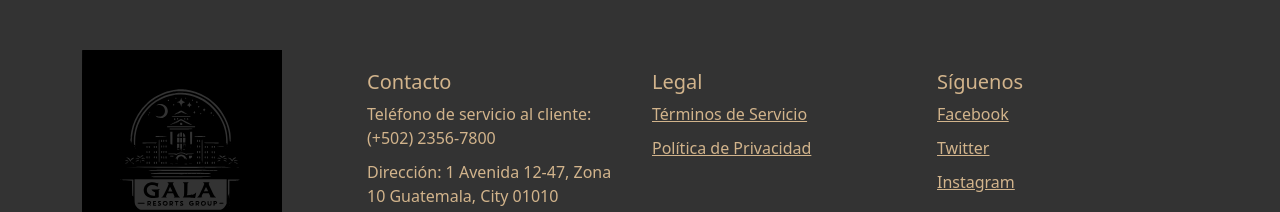
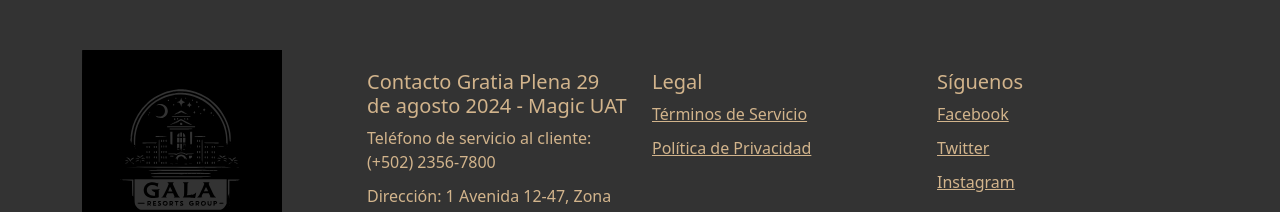
Before and after one commit to PM-Organization/ARQ, a React (Create React App) app in the folder Hotel/frontend/sistema_hoteles/: page / in a window 1280 px wide. Shown: the part 594-806 px from the top of the page. Built offline with nearby package versions, Linux system fonts and the light colour scheme; no server answers.

Commit message:
Nuevo cambio en Footer en la rama uat

```diff
--- a/Hotel/frontend/sistema_hoteles/src/components/Footer.jsx
+++ b/Hotel/frontend/sistema_hoteles/src/components/Footer.jsx
@@ -16,7 +16,7 @@ const Footer = () => {
             />
           </Col>
           <Col sm={6} md={3}>
-            <h5>Contacto</h5>
+            <h5>Contacto Gratia Plena 29 de agosto 2024 - Magic UAT</h5>
             <p>Teléfono de servicio al cliente: (+502) 2356-7800</p>
             <p>Dirección: 1 Avenida 12-47, Zona 10 Guatemala, City 01010</p>
           </Col>
```
